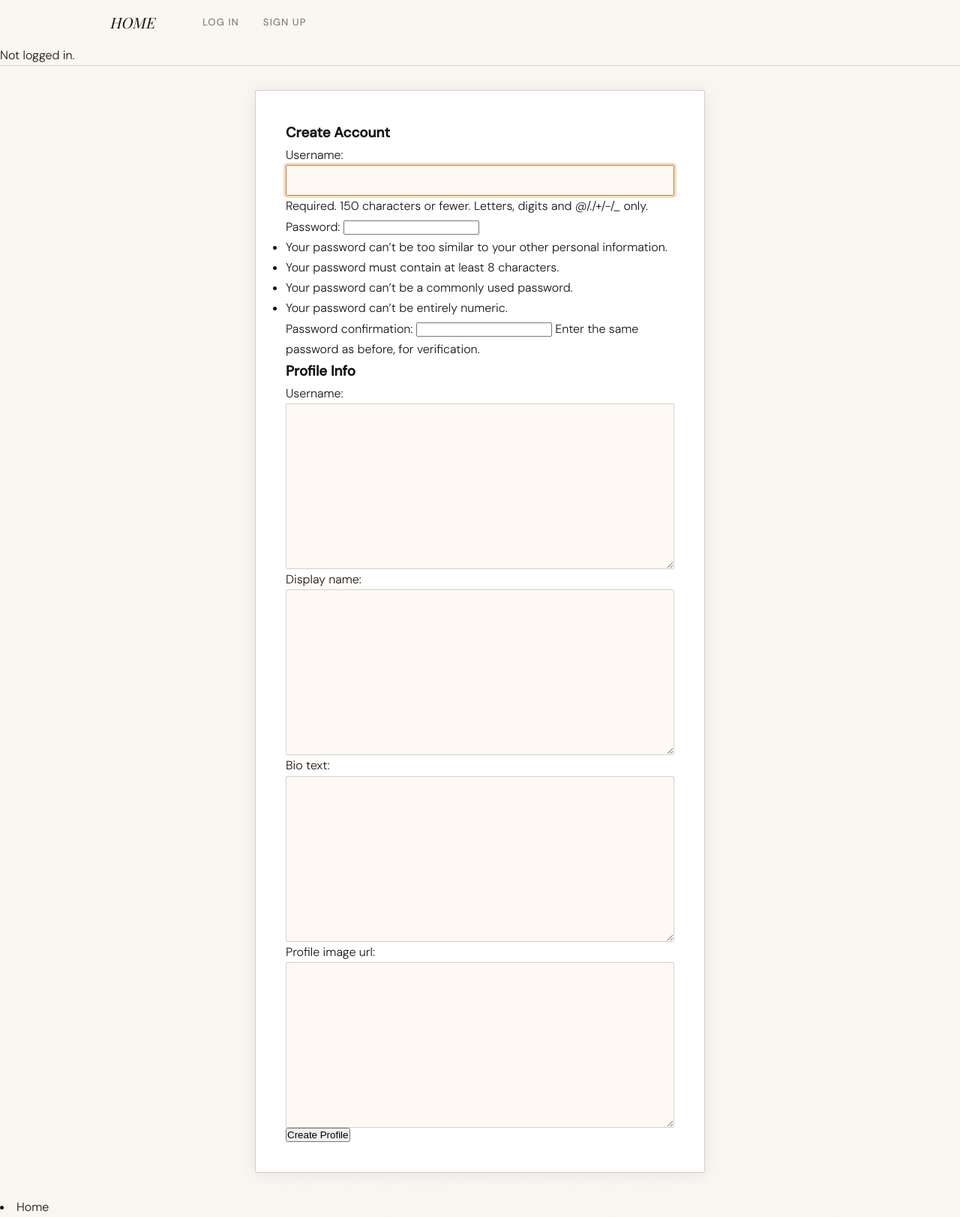
After one commit to alexcobblin/cs412-B, a Django app: page /mini_insta/create_profile in a window 1280 px wide. The commit adds this page. Shown: the whole page at 75% size. Run offline with Django 5.2, Linux system fonts and the light colour scheme; some web fonts are replaced.

Commit message:
Functionality added

```diff
--- a/mini_insta/forms.py
+++ b/mini_insta/forms.py
@@ -28,4 +28,7 @@ class UpdateProfileForm(forms.ModelForm):
         model = Profile
         fields = ['display_name', 'profile_image_url', 'bio_text']
 
-## write the UpdateArticleView
+class CreateProfileForm(forms.ModelForm):
+    class Meta:
+        model = Profile
+        fields = ['username', 'display_name', 'bio_text', 'profile_image_url']
--- a/mini_insta/models.py
+++ b/mini_insta/models.py
@@ -4,6 +4,7 @@
 
 from django.db import models
 from django.urls import reverse
+from django.contrib.auth.models import User
 
 # Create your models here.
 class Profile(models.Model):
@@ -16,6 +17,7 @@ class Profile(models.Model):
     profile_image_url = models.TextField(blank=False)
     bio_text = models.TextField(blank=False)
     join_date = models.DateTimeField(auto_now=True)
+    user = models.ForeignKey(User, on_delete=models.CASCADE)
 
     def __str__(self):
         '''Return a string representation of this Profile object.'''
--- a/mini_insta/templates/mini_insta/base.html
+++ b/mini_insta/templates/mini_insta/base.html
@@ -11,21 +11,23 @@ Description: The base file holding the nav and bare necessities on each page
             <li>
                 <a href="{% url 'show_all' %}">Home</a>
             </li>
+            {% if request.user.is_authenticated %}
             <li>
-                <a href="{% url 'random' %}">Random Profile</a>
+                <a href="{% url 'my_profile' %}">Profile</a>
             </li>
+            {% endif %}
             {% if profile %}
             <li>
-                <a href="{% url 'create_post' profile.pk %}">Create Post</a>
+                <a href="{% url 'create_post' %}">New Post</a>
             </li>
             <li>
-                <a href="{% url 'feed' profile.pk %}">Feed</a>
+                <a href="{% url 'feed' %}">Feed</a>
             </li>
             <li>
-                <a href="{% url 'update_profile' profile.pk %}">Update Profile</a>
+                <a href="{% url 'update_profile' %}">Edit Profile</a>
             </li>
             <li>
-            <a href="{% url 'search' pk=profile.pk %}"> Search </a>
+            <a href="{% url 'search' %}">Search</a>
             </li>
             {% endif %}
             {% if post %}
@@ -33,8 +35,24 @@ Description: The base file holding the nav and bare necessities on each page
                 <a href="{% url 'update_post' post.pk %}">Update Post</a>
             </li>
             {% endif %}
+            {% if request.user.is_authenticated %}
+            <li>
+                <form method="post" action="{% url 'logout' %}">
+                    {% csrf_token %}
+                    <button type="submit">Log out</button>
+                </form>
+            </li>
+            {% else %}
+            <li><a href="{% url 'login' %}">Log in</a></li>
+            <li><a href="{% url 'create_profile' %}">Sign Up</a></li>
+            {% endif %}
 
         </ul>
+        {% if request.user.is_authenticated %}
+        Logged in user: {{ request.user }}.
+        {% else %}
+        Not logged in.
+        {% endif %}
     </nav>
     <head>
         <title>Mini Insta</title>
--- /dev/null
+++ b/mini_insta/templates/mini_insta/create_profile_form.html
@@ -0,0 +1,22 @@
+<!--
+mini_insta/templates/mini_insta/create_profile_form.html
+File: create_profile_form.html
+Author: Alex Cobb (alcobb@bu.edu), 6/8/2025
+Description: Displays a combined form to create
+a new Django User account and associated Profile
+-->
+
+{% extends 'mini_insta/base.html' %}
+
+
+{% block content %}
+
+<form method="POST">
+  {% csrf_token %}
+  <h3>Create Account</h3>
+  {{ user_creation_form.as_p }}
+  <h3>Profile Info</h3>
+  {{ form.as_p }}
+  <button type="submit">Create Profile</button>
+</form>
+{% endblock %}
--- a/mini_insta/urls.py
+++ b/mini_insta/urls.py
@@ -7,22 +7,41 @@ from .views import *
 from django.conf import settings
 from . import views
 from django.conf.urls.static import static
+from django.contrib.auth import views as auth_views
 
 
 urlpatterns = [
-    # map the URL (empty string) to the view
     path('', ShowAllView.as_view(), name="show_all"),
-    path('random', RandomProfileView.as_view(), name='random'), # generic class-based view
+    path('random', RandomProfileView.as_view(), name='random'),
+
+    # Other users' profiles
     path('profile/<int:pk>', ProfileDetailView.as_view(), name='profile'),
-    path('profile/<int:pk>/create_post', CreatePostView.as_view(), name="create_post"),
-    path('post/<int:pk>', PostDetailView.as_view(), name="post"),
-    path('profile/<int:pk>/update', UpdateProfileView.as_view(), name="update_profile"),
-    path('post/<int:pk>/update', UpdatePostView.as_view(), name="update_post"),
-    path('post/<int:pk>/delete', DeletePostView.as_view(), name='delete_post'),
     path('profile/<int:pk>/followers', FollowersDetailView.as_view(), name='followers'),
     path('profile/<int:pk>/following', FollowingDetailView.as_view(), name='following'),
-    path('profile/<int:pk>/feed', ShowFeedView.as_view(), name='feed'),
-    path('profile/<int:pk>/search', SearchView.as_view(), name='search'),
+
+    # User's profile
+    path('create_profile', CreateProfileView.as_view(), name='create_profile'),
+    path('profile', MyProfileView.as_view(), name='my_profile'),
+    path('profile/feed', ShowFeedView.as_view(), name='feed'),
+    path('profile/search', SearchView.as_view(), name='search'),
+    path('profile/update', UpdateProfileView.as_view(), name='update_profile'),
+    path('profile/create_post', CreatePostView.as_view(), name='create_post'),
+
+    # Posts
+    path('post/<int:pk>', PostDetailView.as_view(), name='post'),
+    path('post/<int:pk>/update', UpdatePostView.as_view(), name='update_post'),
+    path('post/<int:pk>/delete', DeletePostView.as_view(), name='delete_post'),
+
+    # Likes and follows
+    path('profile/<int:pk>/follow', FollowView.as_view(), name='follow'),
+    path('profile/<int:pk>/delete_follow', DeleteFollowView.as_view(), name='delete_follow'),
+    path('post/<int:pk>/like', LikePostView.as_view(), name='like'),
+    path('post/<int:pk>/delete_like', DeleteLikeView.as_view(), name='delete_like'),
+
+    # Auth
+    path('login/', auth_views.LoginView.as_view(template_name='mini_insta/login.html'), name='login'),
+    path('logout/', auth_views.LogoutView.as_view(next_page='show_all'), name='logout'),
+    path('create_profile', CreateProfileView.as_view(), name='create_profile'),
 ]
 
 urlpatterns += static(settings.STATIC_URL, document_root=settings.STATIC_ROOT)
--- a/mini_insta/views.py
+++ b/mini_insta/views.py
@@ -2,14 +2,28 @@
 # Author: Alex Cobb (alcobb@bu.edu), 5/28/2006
 # Description: The views file with a view for each page
 
-from django.shortcuts import render
+from django.shortcuts import render, redirect
 from .models import Profile
 from django.views.generic import ListView, DetailView, CreateView, UpdateView, DeleteView
 import random
 from .models import Profile, Photo, Post
-from .forms import CreatePostForm, UpdateProfileForm, UpdatePostForm
+from .forms import CreatePostForm, UpdateProfileForm, UpdatePostForm, CreateProfileForm
 from django.urls import reverse
+from django.contrib.auth.mixins import LoginRequiredMixin
+from django.views.generic import TemplateView
+from .models import Follow, Like
+from django.contrib.auth.forms import UserCreationForm
+from django.contrib.auth import login
 
+
+class CustomLoginRequiredMixin(LoginRequiredMixin):
+    '''A custom mixin that requires login and provides a helper
+      to retrieve the logged-in user's Profile.'''
+    def get_login_url(self):
+        return reverse('login')
+
+    def get_logged_in_profile(self):
+        return Profile.objects.get(user=self.request.user)
 
 class ShowAllView(ListView):
     '''Create a subclass of ListView to display all mini insta profiles.'''
@@ -19,6 +33,18 @@ class ShowAllView(ListView):
     template_name = 'mini_insta/show_all.html'
     context_object_name = 'profiles'
 
+    def dispatch(self, request, *args, **kwargs):
+        '''Override the dispatch method to add debugging information.'''
+
+
+        if request.user.is_authenticated:
+            print(f'ShowAllView.dispatch(): request.user={request.user}')
+        else:
+            print(f'ShowAllView.dispatch(): not logged in.')
+
+
+        return super().dispatch(request, *args, **kwargs)
+
 class ProfileDetailView(DetailView):
     '''Create a subclass of ListView to display all mini insta profiles.'''
 
@@ -27,7 +53,19 @@ class ProfileDetailView(DetailView):
     template_name = 'mini_insta/show_profile.html'
     context_object_name = 'profile'
 
+    def get_context_data(self, **kwargs):
+        context = super().get_context_data(**kwargs)
+        if self.request.user.is_authenticated:
+            logged_in_profile = Profile.objects.get(user=self.request.user)
+            context['logged_in_profile'] = logged_in_profile
+            context['is_following'] = Follow.objects.filter(
+                profile=self.object,
+                follower_profile=logged_in_profile
+            ).exists()
+        return context
+
 class PostDetailView(DetailView):
+    '''Display the details of a single Profile.'''
     model = Post # retrieve objects of type Post from the database
     template_name = 'mini_insta/show_post.html'
     context_object_name = 'post'
@@ -55,7 +93,7 @@ class ShowAllPostsView(ListView):
     template_name = 'mini_insta/show_all_posts.html'
     context_object_name = 'profiles'
 
-class CreatePostView(CreateView):
+class CreatePostView(CustomLoginRequiredMixin, CreateView):
     '''A view to handle creation of a new Profile.
     (1) display the HTML form to user (GET)
     (2) process the form submission and store the new Profile object (POST)
@@ -64,6 +102,9 @@ class CreatePostView(CreateView):
 
     form_class = CreatePostForm
     template_name = "mini_insta/create_post_form.html"
+
+    def get_login_url(self):
+        return reverse('login')
 
     def form_valid(self, form):
         '''This method handles the form submission and saves the
@@ -76,9 +117,7 @@ class CreatePostView(CreateView):
         print(f"CreatePostView.form_valid: form.cleaned_data={form.cleaned_data}")
 
         # retrieve the PK from the URL pattern
-        pk = self.kwargs['pk']
-        profile = Profile.objects.get(pk=pk)
-        # attach this article to the comment
+        profile = self.get_logged_in_profile()
         form.instance.profile = profile # set the FK
 
 
@@ -98,22 +137,24 @@ class CreatePostView(CreateView):
         # create and return a URL:
         # return reverse('show_all') # not ideal; we will return to this
         # retrieve the PK from the URL pattern
-        pk = self.kwargs['pk']
         # call reverse to generate the URL for this Article
-        return reverse('profile', kwargs={'pk':pk})
+        return reverse('profile')
 
     def get_context_data(self, **kwargs):
         context = super().get_context_data(**kwargs)
-        pk = self.kwargs['pk']
-        context['profile'] = Profile.objects.get(pk=pk)
+        pk = self.get_logged_in_profile()
+        context['profile'] = self.get_logged_in_profile()
         return context
 
-class UpdateProfileView(UpdateView):
+class UpdateProfileView(CustomLoginRequiredMixin, UpdateView):
     '''A view to update an Article and save it to the database.'''
 
     model = Profile
     form_class = UpdateProfileForm
     template_name = "mini_insta/update_profile_form.html"
+
+    def get_object(self):
+        return self.get_logged_in_profile()
 
     def form_valid(self, form):
         '''
@@ -124,7 +165,7 @@ class UpdateProfileView(UpdateView):
 
         return super().form_valid(form)
 
-class UpdatePostView(UpdateView):
+class UpdatePostView(CustomLoginRequiredMixin, UpdateView):
     '''A view to update an Article and save it to the database.'''
 
     model = Post
@@ -140,7 +181,7 @@ class UpdatePostView(UpdateView):
 
         return super().form_valid(form)
 
-class DeletePostView(DeleteView):
+class DeletePostView(CustomLoginRequiredMixin, DeleteView):
     '''A view to delete a comment and remove it from the database.'''
 
     template_name = "mini_insta/delete_post_form.html"
@@ -162,16 +203,18 @@ class DeletePostView(DeleteView):
         return reverse('profile', kwargs={'pk':profile.pk})
 
 class FollowersDetailView(DetailView):
+    '''Display all Profiles that follow a given Profile.'''
     model = Profile # retrieve objects of type Profile from the database
     template_name = 'mini_insta/show_followers.html'
     context_object_name = 'profile'
 
 class FollowingDetailView(DetailView):
+    '''Display all Profiles that a given Profile is following.'''
     model = Profile # retrieve objects of type Profile from the database
     template_name = 'mini_insta/show_following.html'
     context_object_name = 'profile'
 
-class ShowFeedView(DetailView):
+class ShowFeedView(CustomLoginRequiredMixin, DetailView):
     '''Create a subclass of DetailView to display all followed posts.'''
 
 
@@ -179,15 +222,17 @@ class ShowFeedView(DetailView):
     template_name = 'mini_insta/show_feed.html'
     context_object_name = 'profile'
 
-class SearchView(ListView):
+    def get_object(self):
+        return self.get_logged_in_profile()
+
+class SearchView(CustomLoginRequiredMixin, ListView):
     '''Create a subclass of ListView to display all posts and profiles related to a search.'''
 
     template_name = 'mini_insta/search_results.html'
 
     def dispatch(self, request, *args, **kwargs):
         if 'query' not in request.GET:
-            pk = self.kwargs['pk']
-            profile = Profile.objects.get(pk=pk)
+            profile = self.get_logged_in_profile()
             return render(request, 'mini_insta/search.html', {'profile': profile})
         return super().dispatch(request, *args, **kwargs)
 
@@ -198,8 +243,7 @@ class SearchView(ListView):
     def get_context_data(self, **kwargs):
         context = super().get_context_data(**kwargs)
         query = self.request.GET.get('query', '')
-        pk = self.kwargs['pk']
-        context['profile'] = Profile.objects.get(pk=pk)
+        context['profile'] = self.get_logged_in_profile()
         context['query'] = query
         context['posts'] = Post.objects.filter(caption__icontains=query)
         context['profiles'] = Profile.objects.filter(
@@ -210,3 +254,74 @@ class SearchView(ListView):
             bio_text__icontains=query
         )
         return context
+
+class MyProfileView(CustomLoginRequiredMixin, DetailView):
+    '''Display the profile page of the currently logged-in user.'''
+    model = Profile
+    template_name = 'mini_insta/show_profile.html'
+    context_object_name = 'profile'
+
+    def get_object(self):
+        return self.get_logged_in_profile()
+
+
+class FollowView(CustomLoginRequiredMixin, TemplateView):
+    '''Handle a follow action from the logged-in user toward another Profile.'''
+    def dispatch(self, request, *args, **kwargs):
+        other_profile = Profile.objects.get(pk=self.kwargs['pk'])
+        my_profile = self.get_logged_in_profile()
+        if my_profile != other_profile:
+            Follow.objects.get_or_create(profile=other_profile, follower_profile=my_profile)
+        return redirect('profile', pk=other_profile.pk)
+
+class DeleteFollowView(CustomLoginRequiredMixin, TemplateView):
+    '''Handle an unfollow action from the logged-in user toward another Profile.'''
+    def dispatch(self, request, *args, **kwargs):
+        other_profile = Profile.objects.get(pk=self.kwargs['pk'])
+        my_profile = self.get_logged_in_profile()
+        Follow.objects.filter(profile=other_profile, follower_profile=my_profile).delete()
+        return redirect('profile', pk=other_profile.pk)
+
+class LikePostView(CustomLoginRequiredMixin, TemplateView):
+    '''Handle a like action from the logged-in user on a Post.'''
+    def dispatch(self, request, *args, **kwargs):
+        post = Post.objects.get(pk=self.kwargs['pk'])
+        my_profile = self.get_logged_in_profile()
+        if post.profile != my_profile:
+            Like.objects.get_or_create(post=post, profile=my_profile)
+        return redirect('post', pk=post.pk)
+
+class DeleteLikeView(CustomLoginRequiredMixin, TemplateView):
+    '''Handle an unlike action from the logged-in user on a Post.'''
+    def dispatch(self, request, *args, **kwargs):
+        post = Post.objects.get(pk=self.kwargs['pk'])
+        my_profile = self.get_logged_in_profile()
+        Like.objects.filter(post=post, profile=my_profile).delete()
+        return redirect('post', pk=post.pk)
+
+
+class CreateProfileView(CreateView):
+    '''Display and process two forms simultaneously to create
+      a new Django User and associated Profile.'''
+    model = Profile
+    form_class = CreateProfileForm
+    template_name = 'mini_insta/create_profile_form.html'
+
+    def get_context_data(self, **kwargs):
+        context = super().get_context_data(**kwargs)
+        context['user_creation_form'] = UserCreationForm()
+        return context
+
+    def form_valid(self, form):
+        user_form = UserCreationForm(self.request.POST)
+        if user_form.is_valid():
+            user = user_form.save()
+            login(self.request, user,
+                  backend='django.contrib.auth.backends.ModelBackend')
+            form.instance.user = user
+            return super().form_valid(form)
+        else:
+            return self.form_invalid(form)
+
+    def get_success_url(self):
+        return reverse('my_profile')
```
Also changed, not shown: mini_insta/templates/mini_insta/login.html (added, +25 -0 lines), mini_insta/templates/mini_insta/logout.html (added, +10 -0 lines), mini_insta/templates/mini_insta/show_profile.html (+7 -0 lines), static/style-mini_insta.css (+26 -0 lines), db.sqlite3, mini_insta/migrations/0009_profile_user.py (added).
